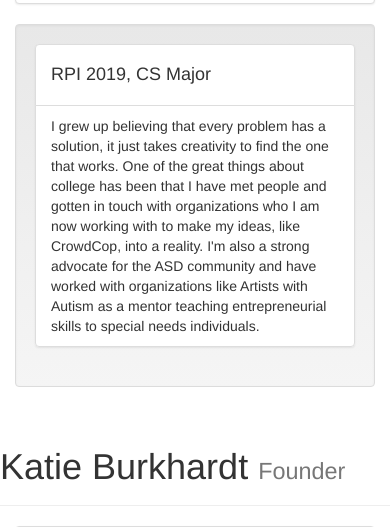
After one commit to bocaaust/CrowdCop, a Django app: page /crowdcop_web/creators in a window 390 px wide. The commit adds this page. Shown: the part 438-965 px from the top of the page. Run offline with Django 3.2, Linux system fonts and the light colour scheme; some libraries are stand-ins or nearby versions.

Commit message:
more standardized error template
make creator compatible with django
fill in my bio

```diff
--- /dev/null
+++ b/CrowdCop_test/crowdcop/crowdcop/templates/crowdcop_web/creator_template.html
@@ -0,0 +1,44 @@
+{%extends "crowdcop_web/main_template.html"%}
+
+{%block title%}Creators{%endblock%}
+
+{%block content%}
+
+<div class="page-header">
+    <h1>Austin Lubetkin <small>Founder</small></h1>
+    </div>
+  <div class="container">
+    <div class="thumbnail col-sm-4"><img src="https://scontent.xx.fbcdn.net/hphotos-xfp1/v/t1.0-9/12734064_10205820095248992_380013749133235187_n.jpg?oh=da6fc620e6a5997106350ae0fe5700fe&oe=57572947" class="img-responsive" alt="Austin Lubetkin" href="https://github.com/bocaaust"></div>
+    <div class="col-sm-7 well"><ul class="list-group">
+  <li class="list-group-item"><h4>RPI 2019, CS Major</h4></li>
+  <li class="list-group-item">I grew up believing that every problem has a solution, it just takes creativity to find the one that works. One of the great things about college has been that I have met people and gotten in touch with organizations who I am now working with to make my ideas, like CrowdCop, into a reality. I'm also a strong advocate for the ASD community and have worked with organizations like Artists with Autism as a mentor teaching entrepreneurial skills to special needs individuals.</li>
+    </ul>
+</div>
+</div>
+<div class="page-header">
+    <h1>Katie Burkhardt <small>Founder</small></h1>
+    </div>
+  <div class="container">
+    <div class="thumbnail col-sm-4"><img src="https://scontent.xx.fbcdn.net/hphotos-xap1/v/t1.0-9/12341036_1501783263450006_2048940113394308522_n.jpg?oh=56e7031b005cd30ecf0ea04910f49b9b&oe=57527473" alt="Katie Burkhardt" href="https://github.com/kburk1997"></div>
+    <div class="col-sm-7 well"><ul class="list-group">
+  <li class="list-group-item">
+    <h4>RPI 2019, CSE Major</h4>
+  </li>
+  <li class="list-group-item">I started working with technology when I was just 6 years old. It was always my dream to build something that could change the world, and RCOS was a great opportunity to do so during my time at RPI. I am also an advocate for diversity in STEM fields, including CS and engineering. I am involved in SWE, ACM-W, and was an NCWIT affiliate award winner in high school.</li>
+    </ul>
+</div>
+</div>
+<div class="page-header">
+    <h1>Josh Ferrell <small>Founder</small></h1>
+    </div>
+  <div class="container">
+    <div class="thumbnail col-sm-4"><img src="https://scontent.xx.fbcdn.net/hphotos-xfp1/v/t1.0-9/1014062_10201799733954467_365264915347449996_n.jpg?oh=4e646e0990568f1e46f674d333211ad3&oe=576AA169" alt="Josh Ferrell" href="#"></div>
+    <div class="col-sm-7 well"><ul class="list-group">
+  <li class="list-group-item">
+    <h4>RPI 2019, CS Major</h4>
+  </li>
+  <li class="list-group-item">Fill in with Bio</li>
+    </ul>
+</div>
+
+{%endblock%}
--- a/CrowdCop_test/crowdcop/crowdcop_web/urls.py
+++ b/CrowdCop_test/crowdcop/crowdcop_web/urls.py
@@ -23,5 +23,6 @@ urlpatterns = [
     url(r'^campaign', views.campaign, name='campaign'),
     url(r'^profile', views.profile, name='profile'),
     url(r'^404', views.error_404, name='404'),
+    url(r'^creators', views.creators, name='creators'),
 
 ]
--- a/CrowdCop_test/crowdcop/crowdcop_web/views.py
+++ b/CrowdCop_test/crowdcop/crowdcop_web/views.py
@@ -14,3 +14,6 @@ def profile(request):
 
 def error_404(request):
 	return render(request, 'crowdcop_web/404_template.html')
+
+def creators(request):
+	return render(request, 'crowdcop_web/creator_template.html')
```
Also changed, not shown: CrowdCop_test/crowdcop/crowdcop/templates/crowdcop_web/404_template.html (+10 -18 lines), CrowdCop_test/crowdcop/crowdcop/templates/crowdcop_web/error_template.html (added, +21 -0 lines), 2 other files.
